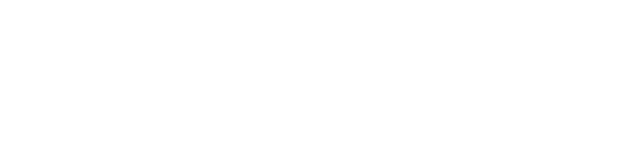
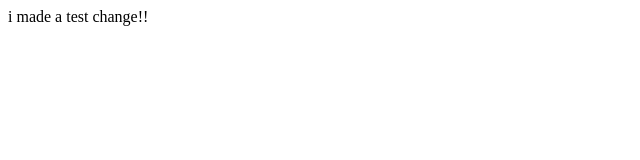
Before and after one commit to AlphaGrindset/DK, a plain HTML site: page gittest/index.html in a window 1280 px wide. Shown: the whole page, without its empty margins (0-640 px from the left). Drawn offline with Linux system fonts and the light colour scheme.

Commit message:
changed something

```diff
--- a/gittest/index.html
+++ b/gittest/index.html
@@ -6,6 +6,6 @@
     <title>Document</title>
 </head>
 <body>
-
+    i made a test change!!
 </body>
 </html>
```
